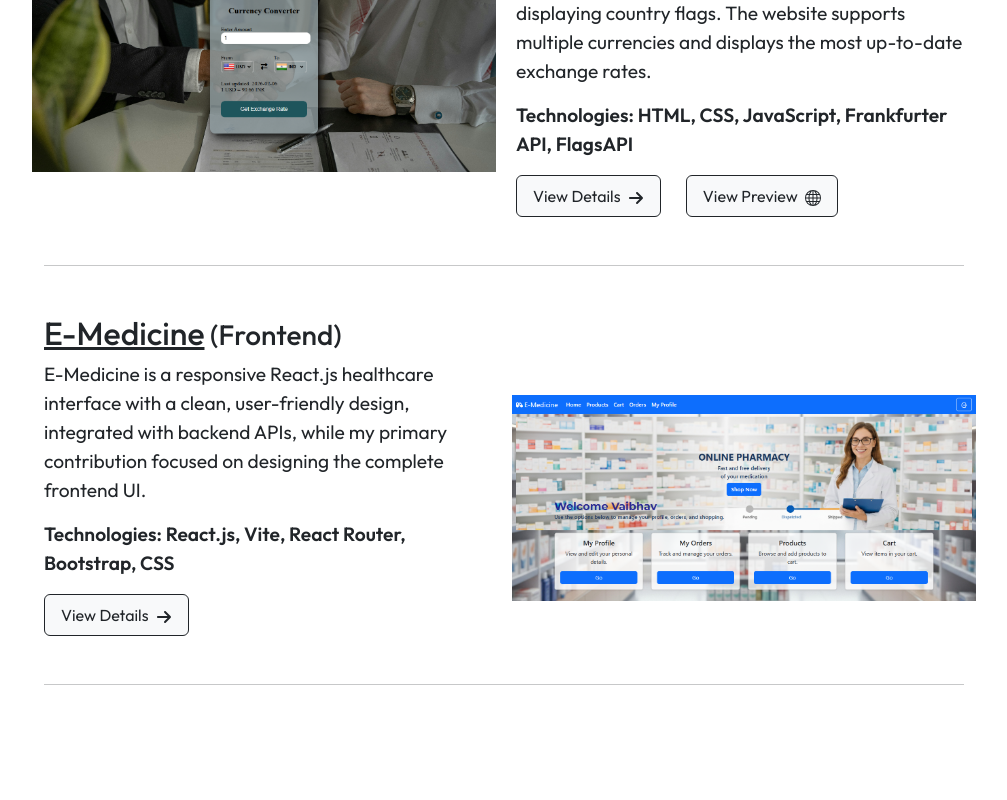
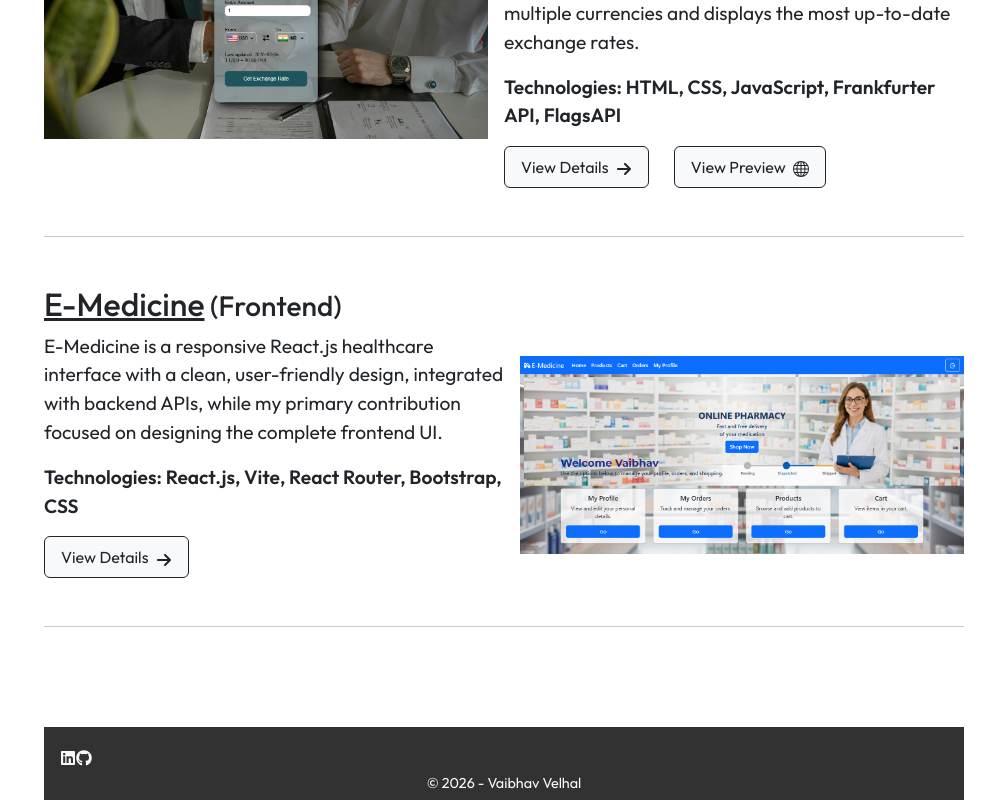
Before and after one commit to vaibhav-velhal/vaibhav-portfolio, a React (Vite) app: page / in a window 1280 px wide. Shown: the part 1384-2184 px from the top of the page, without its empty margins (136-1143 px from the left). Built offline with nearby package versions, Linux system fonts and the light colour scheme.

Commit message:
Social links added in footer

```diff
--- a/src/component/Footer/Footer.css
+++ b/src/component/Footer/Footer.css
@@ -0,0 +1,7 @@
+footer {
+    background-color: #323232;
+}
+
+footer p small {
+    font-size: 0.9rem;
+}
--- a/src/component/Footer/Footer.jsx
+++ b/src/component/Footer/Footer.jsx
@@ -1,9 +1,13 @@
 import './Footer.css';
+import { FaLinkedin, FaGithub } from 'react-icons/fa6';
 
 function Footer() {
-    return(
-        <footer>
-
+    return (
+        <footer className='p-3 pb-1'>
+            <div className="social-links text-light">
+                <FaLinkedin /><FaGithub />
+            </div>
+            <p className="text-center text-light m-0"><small>&copy; {new Date().getFullYear()}  - Vaibhav Velhal</small></p>
         </footer>
     );
 }
--- a/src/index.css
+++ b/src/index.css
@@ -6,7 +6,7 @@
 }
 
 html body {
-    font-family: Outfit;
+    font-family: 'Outfit', sans-serif;
     display: flex;
     flex-direction: column;
     min-height: 100vh;
--- a/src/pages/Home/Home.css
+++ b/src/pages/Home/Home.css
@@ -16,6 +16,14 @@ section h2 {
 }
 
 /* Project section */
+.project-item .row {
+    margin: 0;
+}
+
+.project-item .row .col-12 {
+    padding: 0;
+}
+
 .projects-section h2 {
     font-size: 2.8rem;
     font-family: Georgia, 'Times New Roman', Times, serif;
--- a/src/pages/Home/Home.jsx
+++ b/src/pages/Home/Home.jsx
@@ -28,7 +28,7 @@ function Home() {
                                 <a className="btn btn-light btn-outline-dark py-md-2 px-md-3" href="https://just-pizza-official.vercel.app/" target='_blank'>View Preview <BsGlobe className='ms-1' /></a>
                             </div>
                         </div>
-                        <div className="image-container project-image col-12 col-md-6 p-0 ps-md-2">
+                        <div className="image-container project-image col-12 col-md-6 p-0 ps-md-3">
                             <img src="/JustPizza-Project.png" alt="JustPizza-Project" />
                         </div>
                     </div>
@@ -40,7 +40,7 @@ function Home() {
                 <div className="project-item my-4 my-md-5">
                     <h3 className='text-decoration-underline'>Currency Converter</h3>
                     <div className="row">
-                        <div className="image-container project-image col-12 col-md-6 p-0 pe-md-2">
+                        <div className="image-container project-image col-12 col-md-6 p-0 pe-md-3">
                             <img src="/Currency Converter.png" alt="Currency-Converter-Project" />
                         </div>
                         <div className="project-info col-12 col-md-6">
@@ -67,7 +67,7 @@ function Home() {
                                 <button className="btn btn-light btn-outline-dark py-md-2 px-md-3">View Details <FaArrowRight className='ms-1' /></button>
                             </div>
                         </div>
-                        <div className="image-container project-image col-12 col-md-6 p-0 ps-md-2">
+                        <div className="image-container project-image col-12 col-md-6 p-0 ps-md-3">
                             <img src="/E-Medicine.png" alt="E-Medicine-project" />
                         </div>
                     </div>
```
